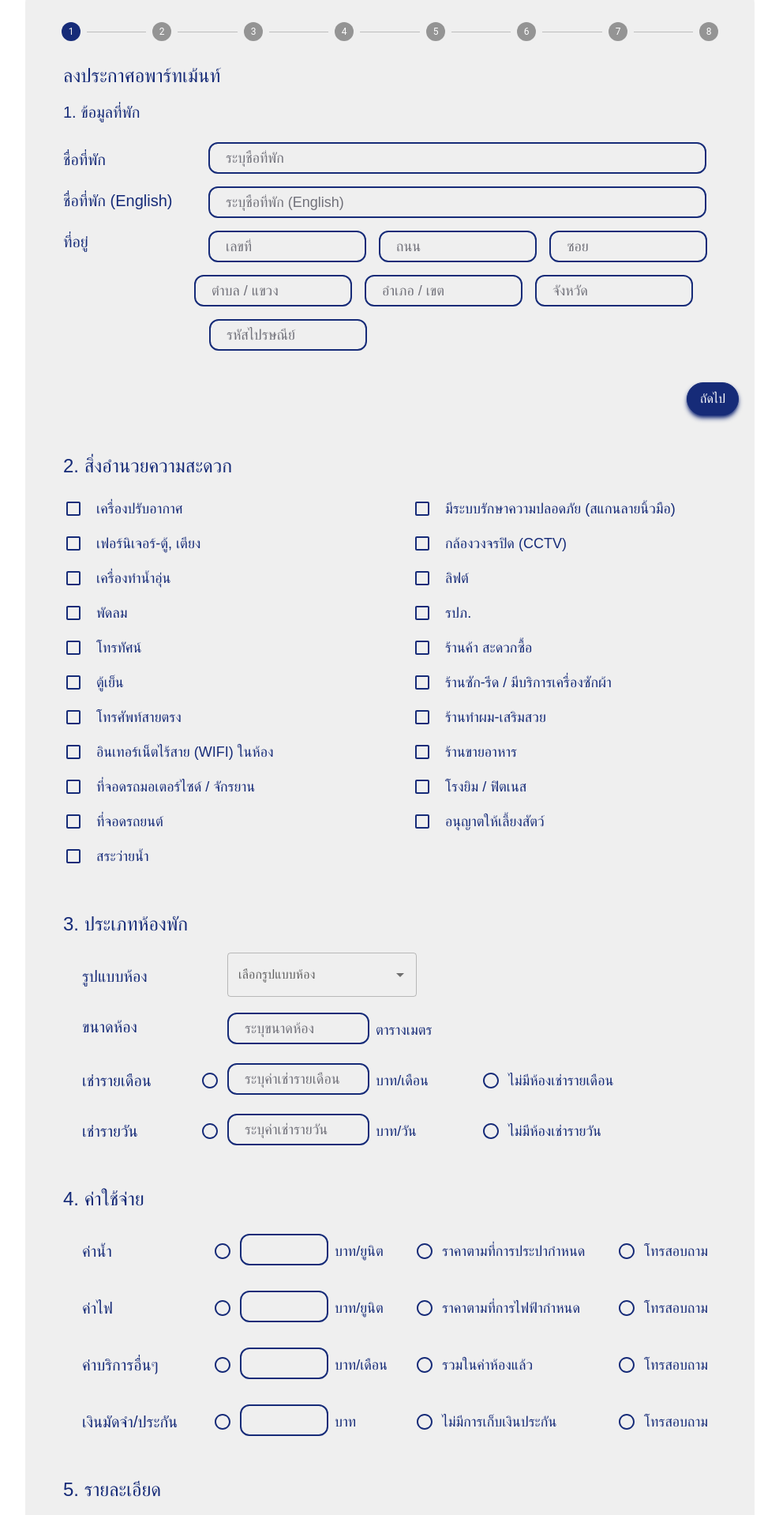
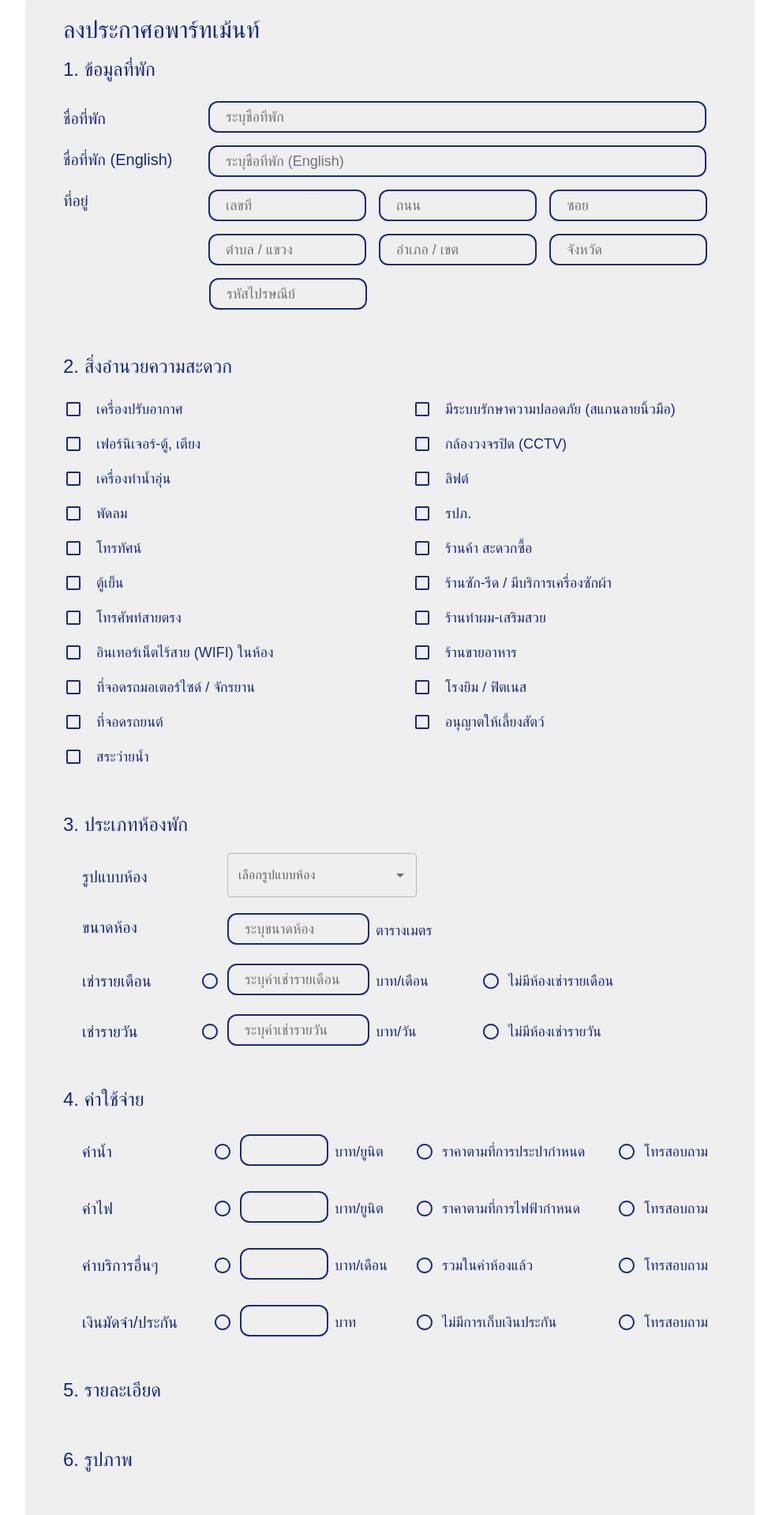
Before and after one commit to poomsakk/piranya-hub, a React (Create React App) app in the folder frontend/: page /total in a window 1280 px wide. Shown: the part 140-2058 px from the top of the page at 79% size, without its empty margins (146-1133 px from the left). Built offline with nearby package versions, Linux system fonts and the light colour scheme.

Commit message:
fix(information): fix align

```diff
--- a/frontend/src/Register/1_Information.js
+++ b/frontend/src/Register/1_Information.js
@@ -6,46 +6,15 @@ import StepLabel from "@mui/material/StepLabel";
 import { Link } from "react-router-dom";
 
 function information() {
-  const steps = ["", "", "", "", "", "", "", ""];
 
   return (
     <>
       <div className="items-center ">
         <div className="container">
-          <Stepper activeStep={0} alternativeLabel className="py-5 mt-7 ">
-            {steps.map((label) => (
-              <Step
-                key={label}
-                sx={{
-                  "& .MuiStepLabel-root .Mui-completed": {
-                    color: "#162B78", // circle color (COMPLETED)
-                  },
-                  "& .MuiStepLabel-label.Mui-completed.MuiStepLabel-alternativeLabel":
-                    {
-                      color: "#EFEFEF", // Just text label (COMPLETED)
-                    },
-                  "& .MuiStepLabel-root .Mui-active": {
-                    color: "#162B78", // circle color (ACTIVE)
-                  },
-                  "& .MuiStepLabel-label.Mui-active.MuiStepLabel-alternativeLabel":
-                    {
-                      color: "#EFEFEF", // Just text label (ACTIVE)
-                    },
-                  "& .MuiStepLabel-root .Mui-active .MuiStepIcon-text": {
-                    fill: "#EFEFEF", // circle's number (ACTIVE)
-                  },
-                }}
-              >
-                <StepLabel>{label}</StepLabel>
-              </Step>
-            ))}
-          </Stepper>
-        </div>
-        <div className="content">
-          <h1 className="font-IBMPlexSansThai text-2xl text-[#162B78] ml-12 m-2 w-96 mt-2">
+          <h1 className="font-IBMPlexSansThai text-3xl text-[#162B78] ml-12 w-96 mt-10">
             ลงประกาศอพาร์ทเม้นท์
           </h1>
-          <h1 className="font-IBMPlexSansThai text-xl text-[#162B78] ml-12 m-2 w-96 mt-4">
+          <h1 className="font-IBMPlexSansThai text-2xl text-[#162B78] ml-12 m-2 w-96 mt-4">
             1. ข้อมูลที่พัก
           </h1>
           <div className="flex flex-row">
@@ -164,7 +133,7 @@ function information() {
               />
             </div>
           </div>
-          <div className="flex justify-center ml-[136px]">
+          <div className="flex justify-center ml-[172px]">
             <input
               type={"text"}
               className="
@@ -244,25 +213,6 @@ function information() {
             placeholder="รหัสไปรษณีย์"
             name="name"
           />
-          <div className="flex justify-end ml-5 mr-5 mt-8">
-            <button
-              href="/facility"
-              class="
-                          bg-[#162B78]
-                          font-IBMPlexSansThai
-                          hover:bg-white
-                          hover:text-[#162B78]
-                          text-white
-                          py-2
-                          px-4
-                          rounded-full
-                          border border-[#162B78]
-                        shadow-md shadow-[#162B78]
-                          "
-            >
-              <Link to={"/facility"}>ถัดไป</Link>
-            </button>
-          </div>
         </div>
       </div>
     </>
--- a/frontend/src/Register/total.js
+++ b/frontend/src/Register/total.js
@@ -1,31 +1,45 @@
-import React from 'react'
-import "./total.css"
-import Information from './1_Information'
-import Facility from './2_Facility'
-import Type from './3_Type'
-import Cost from './4_Cost'
-import Detail from './5_Detail'
-import Image from './6_Image'
-import Promotion from './7_Promotion'
-import Contact from './8_Contact'
-
+import React from "react";
+import "./total.css";
+import Information from "./1_Information";
+import Facility from "./2_Facility";
+import Type from "./3_Type";
+import Cost from "./4_Cost";
+import Detail from "./5_Detail";
+import Image from "./6_Image";
+import Promotion from "./7_Promotion";
+import Contact from "./8_Contact";
 
 function AddLodge() {
-
   return (
     <div className="flex justify-center">
       <div className="flex flex-col ">
-            <div className='max-w-[960px] bg-[#EFEFEF] flex flex-col mt-10 rounded-3xl '>
-                <div className="mb-10"><Information /></div>
-                <div className="mb-10"><Facility /></div>
-                <div className="mb-10"><Type /></div>
-                <div className="mb-10"><Cost /></div>
-                <div className="mb-10"><Detail /></div>
-                <div className="mb-10"><Image /></div>
-                <div className="mb-10"><Promotion /></div>
-                <div className="mb-10"><Contact /></div>
+        <div className="max-w-[960px] bg-[#EFEFEF] flex flex-col mt-10 rounded-3xl ">
+          <div className="mb-10">
+            <Information />
           </div>
-            <div className='flex justify-end m-5' >
+          <div className="mb-10">
+            <Facility />
+          </div>
+          <div className="mb-10">
+            <Type />
+          </div>
+          <div className="mb-10">
+            <Cost />
+          </div>
+          <div className="mb-10">
+            <Detail />
+          </div>
+          <div className="mb-10">
+            <Image />
+          </div>
+          <div className="mb-10">
+            <Promotion />
+          </div>
+          <div className="mb-10">
+            <Contact />
+          </div>
+        </div>
+        <div className="flex justify-end m-5">
           <a href="/Page404">
             <button
               class="
@@ -39,14 +53,15 @@ function AddLodge() {
                             rounded-full
                             border border-[#162B78]
                             shadow-md shadow-[#162B78]
-                            ">
+                            "
+            >
               บันทึก
             </button>
           </a>
         </div>
       </div>
     </div>
-  )
+  );
 }
 
-export default AddLodge
+export default AddLodge;
--- a/frontend/src/components/Header.js
+++ b/frontend/src/components/Header.js
@@ -78,7 +78,7 @@ function Header() {
             <Link
               class="ml-5 group relative inline-block outline-none text-sm font-medium text-white focus:outline-none focus:ring"
               onClick={handleClickRegister}
-              to="/signin"
+              to="/total"
             >
               <span class="absolute outline-0 inset-0 border focus:outline-none outline-none border-white group-active:border-white"></span>
               <span class="font-IBMPlexSansThai outline-0 focus:outline-none outline-none text-base block border border-white text-black bg-white px-12 py-3 transition-transform active:border-white  active:bg-white group-hover:-translate-x-1 group-hover:-translate-y-1">
```
Lines whose indentation alone changed are shown as unchanged.
